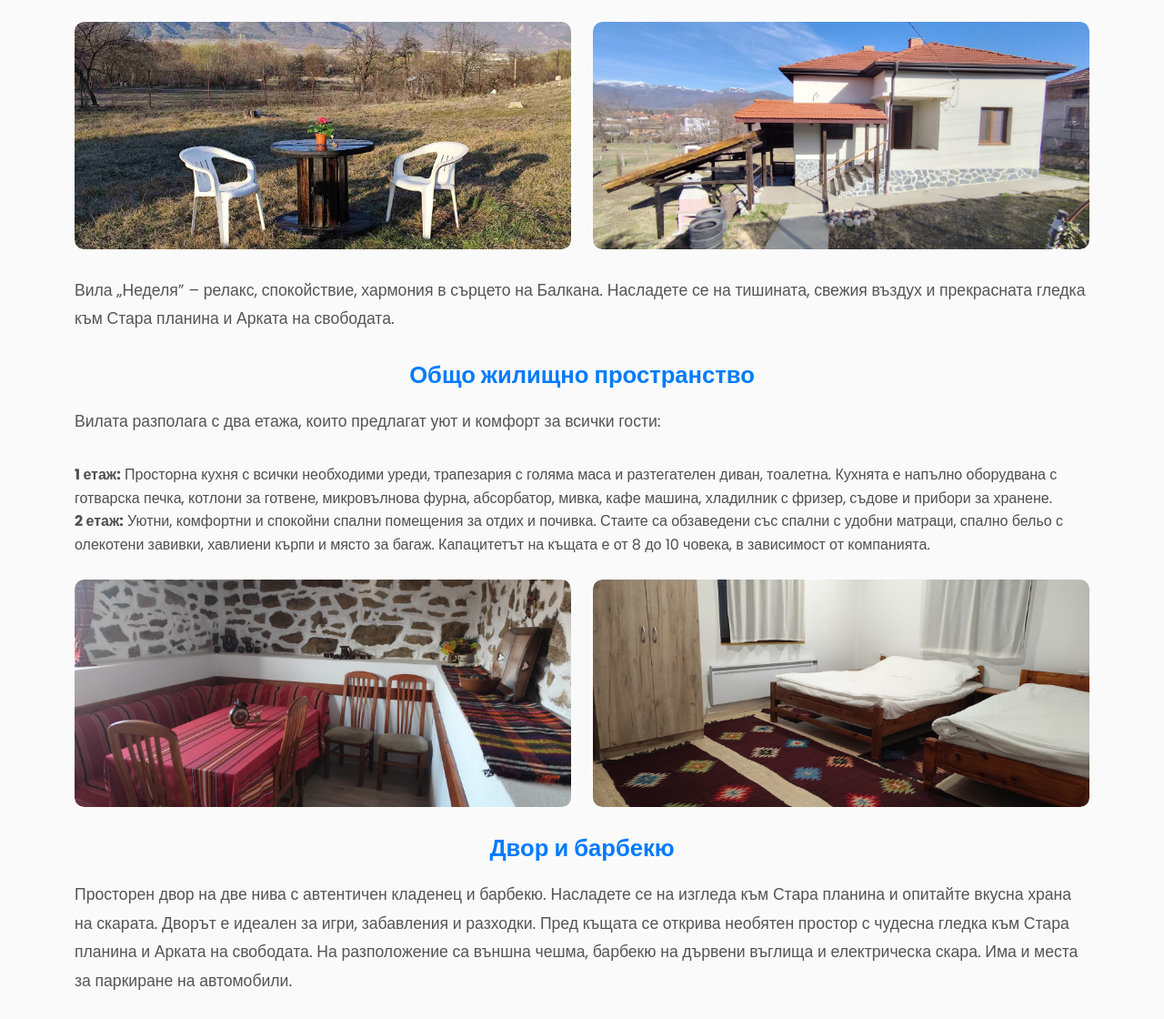
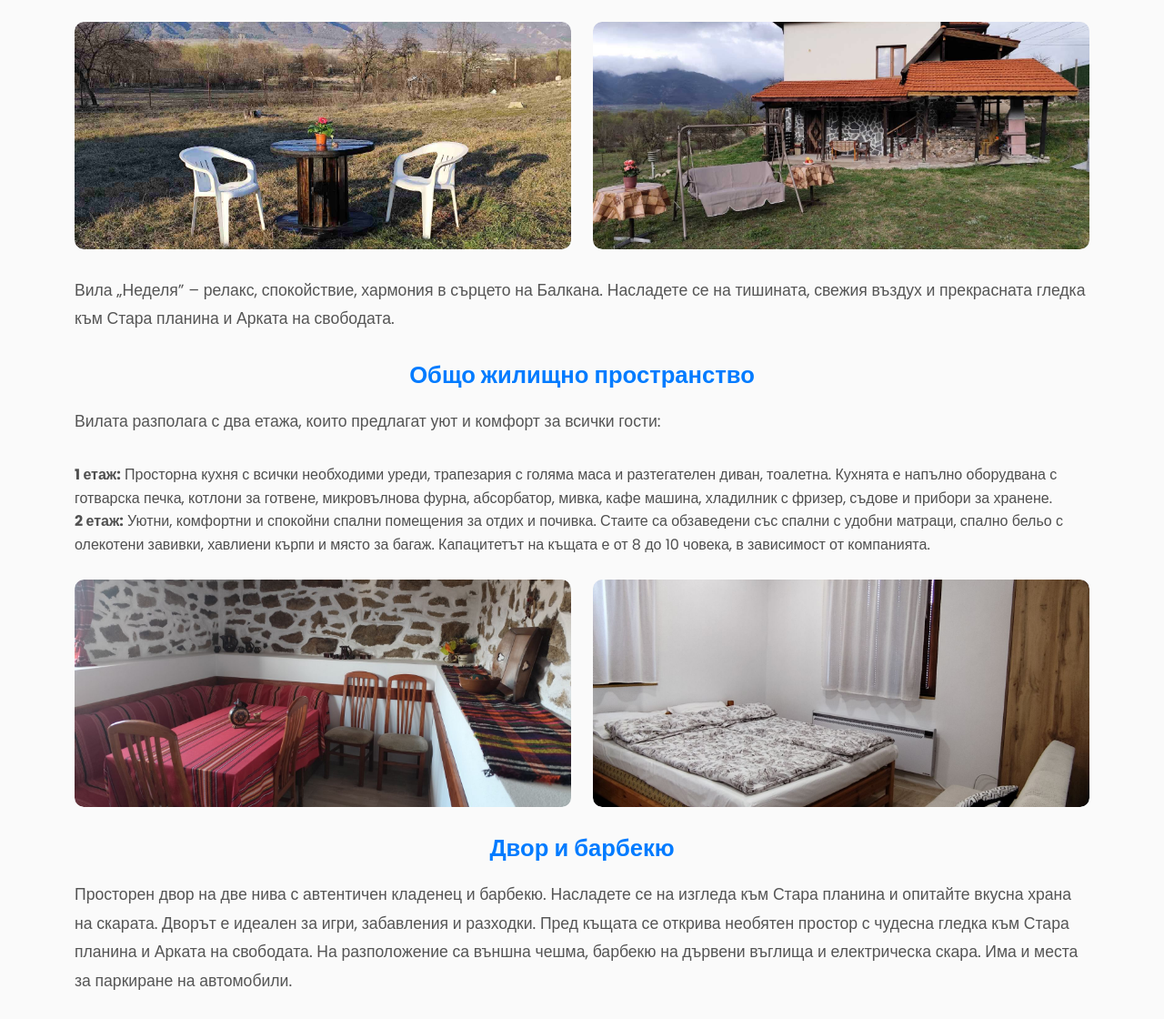
Before and after one commit to Nikzr0/Nikzr0.github.io, a website: page info.html in a window 1280 px wide. Shown: the part 180-1300 px from the top of the page at 91% size. Drawn offline with nearby package versions, Linux system fonts and the light colour scheme.

Commit message:
Update on villa imgs

```diff
--- a/info.html
+++ b/info.html
@@ -50,7 +50,7 @@
             </div>
             <div class="col-md-6">
                 <div class="photo-placeholder">
-                    <img src="assets/images/villa/villa_front_img.jpg" alt="Трапезарията">
+                    <img src="assets/images/villa/outdoor_img_3.jpg" alt="Трапезарията">
                 </div>
             </div>
         </div>
@@ -72,7 +72,7 @@
             </div>
             <div class="col-md-6">
                 <div class="photo-placeholder">
-                    <img src="assets/images/villa/villa_guestroom_img3.jpg" alt="Трапезарията">
+                    <img src="assets/images/villa/villa_guestroom_img5.jpg" alt="Трапезарията">
                 </div>
             </div>
         </div>
@@ -92,7 +92,6 @@
                 </div>
             </div>
         </div>
-
 
 
         <h3 class="section-title">Локация</h3>
```
Also changed, not shown: index.html (+2 -2 lines), assets/images/villa/outdoor_img_3.jpg (added), assets/images/villa/villa_guestroom_img5.jpg (added), assets/images/villa/villa_guestroom_img6.jpg (added).
